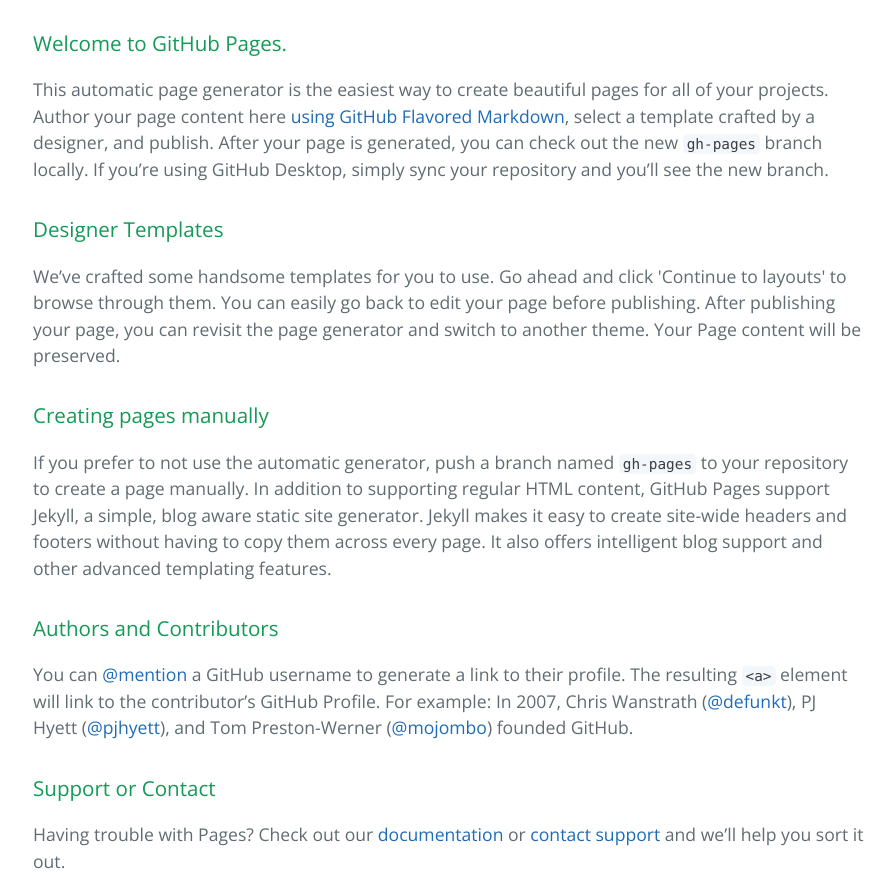
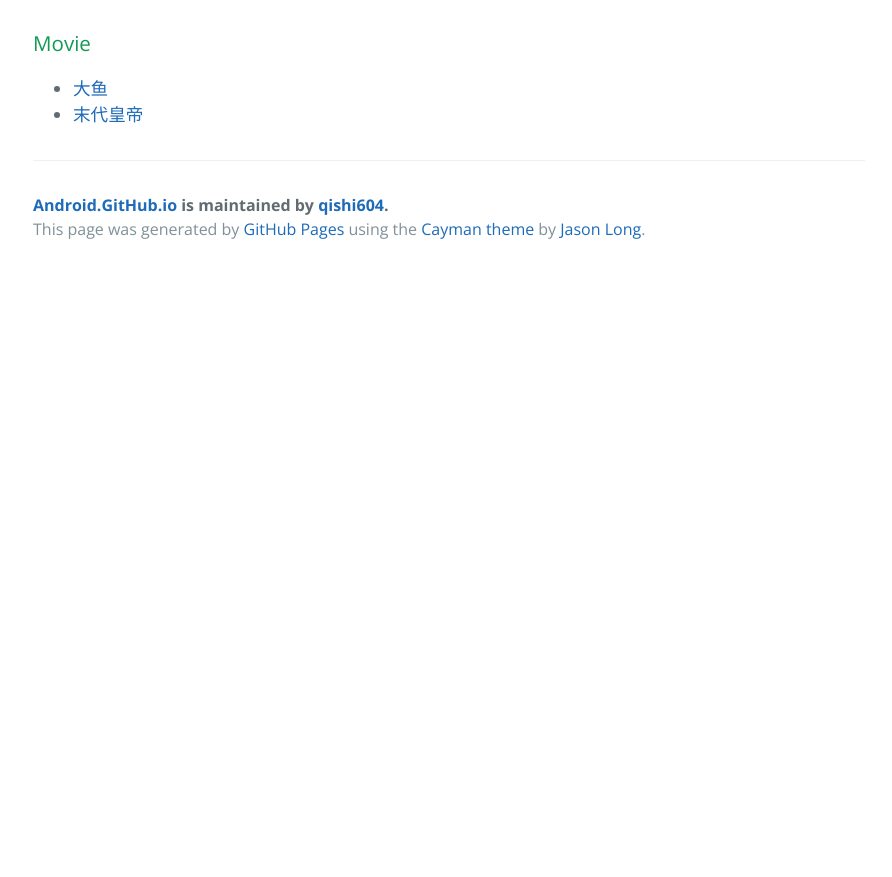
Before and after one commit to qishi604/android, a plain HTML site: page index.html in a window 1280 px wide. Shown: the part 340-1217 px from the top of the page, without its empty margins (191-1083 px from the left). After the commit the page ends 800 px from the top, so only its background shows below. Drawn offline with nearby package versions, Linux system fonts and the light colour scheme.

```diff
--- a/index.html
+++ b/index.html
@@ -13,39 +13,22 @@
     <section class="page-header">
       <h1 class="project-name">Android.GitHub.io</h1>
       <h2 class="project-tagline"></h2>
-      <a href="https://github.com/qishi604/android.github.io" class="btn">View on GitHub</a>
-      <a href="https://github.com/qishi604/android.github.io/zipball/master" class="btn">Download .zip</a>
-      <a href="https://github.com/qishi604/android.github.io/tarball/master" class="btn">Download .tar.gz</a>
+      <a href="https://github.com/qishi604/android" class="btn">View on GitHub</a>
+      <a href="https://github.com/qishi604/android/zipball/master" class="btn">Download .zip</a>
+      <a href="https://github.com/qishi604/android/tarball/master" class="btn">Download .tar.gz</a>
     </section>
 
     <section class="main-content">
       <h3>
-<a id="welcome-to-github-pages" class="anchor" href="#welcome-to-github-pages" aria-hidden="true"><span aria-hidden="true" class="octicon octicon-link"></span></a>Welcome to GitHub Pages.</h3>
+<a id="movie" class="anchor" href="#movie" aria-hidden="true"><span aria-hidden="true" class="octicon octicon-link"></span></a>Movie</h3>
 
-<p>This automatic page generator is the easiest way to create beautiful pages for all of your projects. Author your page content here <a href="https://guides.github.com/features/mastering-markdown/">using GitHub Flavored Markdown</a>, select a template crafted by a designer, and publish. After your page is generated, you can check out the new <code>gh-pages</code> branch locally. If you’re using GitHub Desktop, simply sync your repository and you’ll see the new branch.</p>
-
-<h3>
-<a id="designer-templates" class="anchor" href="#designer-templates" aria-hidden="true"><span aria-hidden="true" class="octicon octicon-link"></span></a>Designer Templates</h3>
-
-<p>We’ve crafted some handsome templates for you to use. Go ahead and click 'Continue to layouts' to browse through them. You can easily go back to edit your page before publishing. After publishing your page, you can revisit the page generator and switch to another theme. Your Page content will be preserved.</p>
-
-<h3>
-<a id="creating-pages-manually" class="anchor" href="#creating-pages-manually" aria-hidden="true"><span aria-hidden="true" class="octicon octicon-link"></span></a>Creating pages manually</h3>
-
-<p>If you prefer to not use the automatic generator, push a branch named <code>gh-pages</code> to your repository to create a page manually. In addition to supporting regular HTML content, GitHub Pages support Jekyll, a simple, blog aware static site generator. Jekyll makes it easy to create site-wide headers and footers without having to copy them across every page. It also offers intelligent blog support and other advanced templating features.</p>
-
-<h3>
-<a id="authors-and-contributors" class="anchor" href="#authors-and-contributors" aria-hidden="true"><span aria-hidden="true" class="octicon octicon-link"></span></a>Authors and Contributors</h3>
-
-<p>You can <a href="https://help.github.com/articles/basic-writing-and-formatting-syntax/#mentioning-users-and-teams" class="user-mention">@mention</a> a GitHub username to generate a link to their profile. The resulting <code>&lt;a&gt;</code> element will link to the contributor’s GitHub Profile. For example: In 2007, Chris Wanstrath (<a href="https://github.com/defunkt" class="user-mention">@defunkt</a>), PJ Hyett (<a href="https://github.com/pjhyett" class="user-mention">@pjhyett</a>), and Tom Preston-Werner (<a href="https://github.com/mojombo" class="user-mention">@mojombo</a>) founded GitHub.</p>
-
-<h3>
-<a id="support-or-contact" class="anchor" href="#support-or-contact" aria-hidden="true"><span aria-hidden="true" class="octicon octicon-link"></span></a>Support or Contact</h3>
-
-<p>Having trouble with Pages? Check out our <a href="https://help.github.com/pages">documentation</a> or <a href="https://github.com/contact">contact support</a> and we’ll help you sort it out.</p>
+<ul>
+<li><a href="http://s.kujian.com/plus/search.php?kwtype=0&amp;searchtype=title&amp;keyword=%B4%F3%D3%E3">大鱼</a></li>
+<li><a href="">末代皇帝</a></li>
+</ul>
 
       <footer class="site-footer">
-        <span class="site-footer-owner"><a href="https://github.com/qishi604/android.github.io">Android.GitHub.io</a> is maintained by <a href="https://github.com/qishi604">qishi604</a>.</span>
+        <span class="site-footer-owner"><a href="https://github.com/qishi604/android">Android.GitHub.io</a> is maintained by <a href="https://github.com/qishi604">qishi604</a>.</span>
 
         <span class="site-footer-credits">This page was generated by <a href="https://pages.github.com">GitHub Pages</a> using the <a href="https://github.com/jasonlong/cayman-theme">Cayman theme</a> by <a href="https://twitter.com/jasonlong">Jason Long</a>.</span>
       </footer>
```
Also changed, not shown: params.json (+1 -1 lines).
